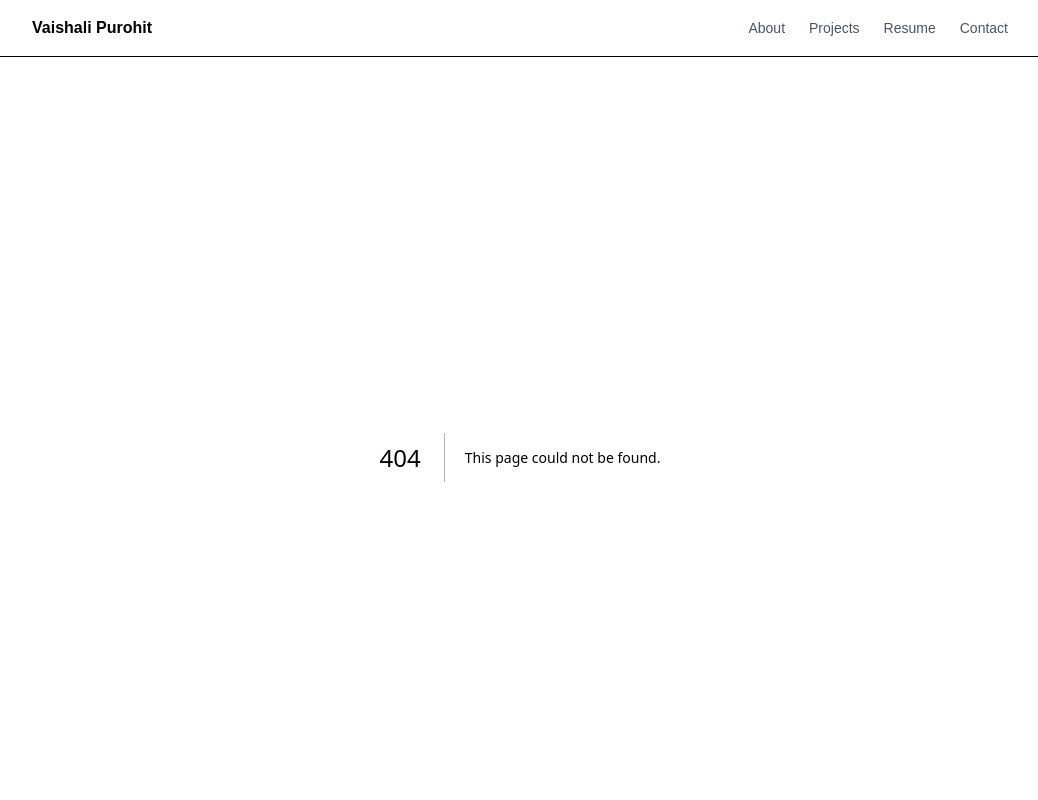
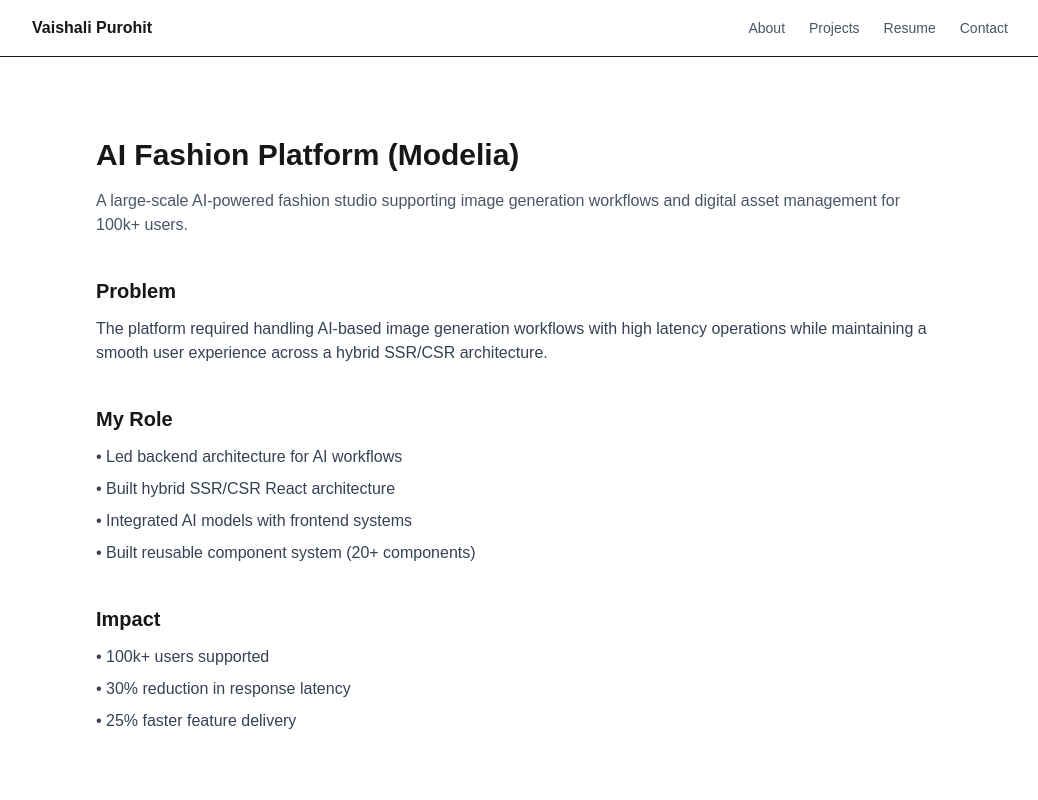
Before and after one commit to vaishali-purohit/vaishali-portfolio, a Next.js app: page /projects/modelia in a window 1280 px wide. Before the commit this address had no page. Shown: the top 800 px of the page, without its empty margins (120-1158 px from the left). Built offline with nearby package versions, Linux system fonts and the light colour scheme.

Commit message:
Add Modelia AI case study page with engineering breakdown

```diff
--- a/src/app/about/page.tsx
+++ b/src/app/about/page.tsx
@@ -0,0 +1,22 @@
+export default function AboutPage() {
+  return (
+    <div className="max-w-4xl mx-auto px-6 py-20">
+      <h1 className="text-3xl font-semibold">About Me</h1>
+
+      <p className="mt-6 text-gray-700 leading-relaxed">
+        I am a Senior Full-Stack Engineer with 7+ years of experience building
+        scalable web applications and AI-powered platforms.
+      </p>
+
+      <p className="mt-4 text-gray-700 leading-relaxed">
+        I specialize in React, TypeScript, Node.js, and system design, with
+        experience across enterprise systems and high-growth startups.
+      </p>
+
+      <p className="mt-4 text-gray-700 leading-relaxed">
+        Currently pursuing MSc in Data Science at the University of Leicester,
+        focusing on AI systems and data-driven applications.
+      </p>
+    </div>
+  );
+}
--- a/src/app/contact/page.tsx
+++ b/src/app/contact/page.tsx
@@ -0,0 +1,18 @@
+export default function ContactPage() {
+  return (
+    <div className="max-w-4xl mx-auto px-6 py-20">
+      <h1 className="text-3xl font-semibold">Contact</h1>
+
+      <p className="mt-6 text-gray-700">
+        Feel free to reach out for opportunities or collaborations.
+      </p>
+
+      <div className="mt-6 space-y-2 text-gray-700">
+        <p>Email: vaishalipurohit12@gmail.com</p>
+        <p>LinkedIn: linkedin.com/in/vaishali-purohit</p>
+        <p>Github: github.com/vaishali-purohit</p>
+        <p>Location: Leicester, UK</p>
+      </div>
+    </div>
+  );
+}
--- /dev/null
+++ b/src/app/projects/modelia/page.tsx
@@ -0,0 +1,40 @@
+export default function ModeliaCaseStudy() {
+  return (
+    <div className="max-w-4xl mx-auto px-6 py-20">
+      <h1 className="text-3xl font-semibold">AI Fashion Platform (Modelia)</h1>
+
+      <p className="mt-4 text-gray-600">
+        A large-scale AI-powered fashion studio supporting image generation
+        workflows and digital asset management for 100k+ users.
+      </p>
+
+      <section className="mt-10">
+        <h2 className="text-xl font-semibold">Problem</h2>
+        <p className="mt-3 text-gray-700">
+          The platform required handling AI-based image generation workflows
+          with high latency operations while maintaining a smooth user
+          experience across a hybrid SSR/CSR architecture.
+        </p>
+      </section>
+
+      <section className="mt-10">
+        <h2 className="text-xl font-semibold">My Role</h2>
+        <ul className="mt-3 space-y-2 text-gray-700">
+          <li>• Led backend architecture for AI workflows</li>
+          <li>• Built hybrid SSR/CSR React architecture</li>
+          <li>• Integrated AI models with frontend systems</li>
+          <li>• Built reusable component system (20+ components)</li>
+        </ul>
+      </section>
+
+      <section className="mt-10">
+        <h2 className="text-xl font-semibold">Impact</h2>
+        <ul className="mt-3 space-y-2 text-gray-700">
+          <li>• 100k+ users supported</li>
+          <li>• 30% reduction in response latency</li>
+          <li>• 25% faster feature delivery</li>
+        </ul>
+      </section>
+    </div>
+  );
+}
--- a/src/app/projects/page.tsx
+++ b/src/app/projects/page.tsx
@@ -0,0 +1,49 @@
+import Link from "next/link";
+
+export default function ProjectsPage() {
+  return (
+    <div className="max-w-5xl mx-auto px-6 py-20">
+      <h1 className="text-3xl font-semibold">Projects</h1>
+
+      <p className="mt-4 text-gray-600">
+        Engineering case studies showcasing scalable systems, AI platforms, and
+        real-time applications.
+      </p>
+
+      <div className="mt-10 space-y-8">
+        <div className="border rounded-lg p-6">
+          <h2 className="text-xl font-semibold">
+            AI Fashion Platform (Modelia)
+          </h2>
+          <p className="mt-2 text-gray-600">
+            AI-powered fashion studio supporting 100k+ users with SSR/CSR hybrid
+            architecture.
+          </p>
+          <Link
+            href="/projects/modelia"
+            className="mt-3 inline-block text-sm underline"
+          >
+            View Case Study →
+          </Link>
+        </div>
+
+        <div className="border rounded-lg p-6">
+          <h2 className="text-xl font-semibold">
+            Enterprise Insurance System (AXA)
+          </h2>
+          <p className="mt-2 text-gray-600">
+            Improved claim processing workflows by 40% using React + TypeScript
+            systems.
+          </p>
+        </div>
+
+        <div className="border rounded-lg p-6">
+          <h2 className="text-xl font-semibold">Real-time Taxi Platform</h2>
+          <p className="mt-2 text-gray-600">
+            Built WebSocket-based live tracking system for 5,000+ daily rides.
+          </p>
+        </div>
+      </div>
+    </div>
+  );
+}
--- a/src/app/resume/page.tsx
+++ b/src/app/resume/page.tsx
@@ -0,0 +1,35 @@
+export default function ResumePage() {
+  return (
+    <div className="max-w-4xl mx-auto px-6 py-20">
+      <h1 className="text-3xl font-semibold">Resume</h1>
+
+      <p className="mt-6 text-gray-700">
+        Download my resume or view experience summary below.
+      </p>
+
+      <a
+        href="/resume.pdf"
+        className="mt-6 inline-block px-5 py-2 border rounded-md"
+      >
+        Download Resume
+      </a>
+
+      <div className="mt-10 space-y-6">
+        <div>
+          <h2 className="font-semibold">Senior Software Engineer – Modelia</h2>
+          <p className="text-gray-600 text-sm">AI Platform, 100k+ users</p>
+        </div>
+
+        <div>
+          <h2 className="font-semibold">Software Engineer – AXA</h2>
+          <p className="text-gray-600 text-sm">Enterprise Insurance Systems</p>
+        </div>
+
+        <div>
+          <h2 className="font-semibold">Solution Engineer – Deqode</h2>
+          <p className="text-gray-600 text-sm">Real-time systems, trading UI</p>
+        </div>
+      </div>
+    </div>
+  );
+}
```
